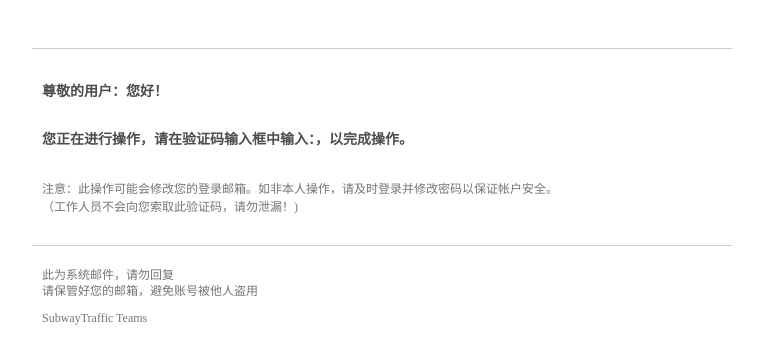
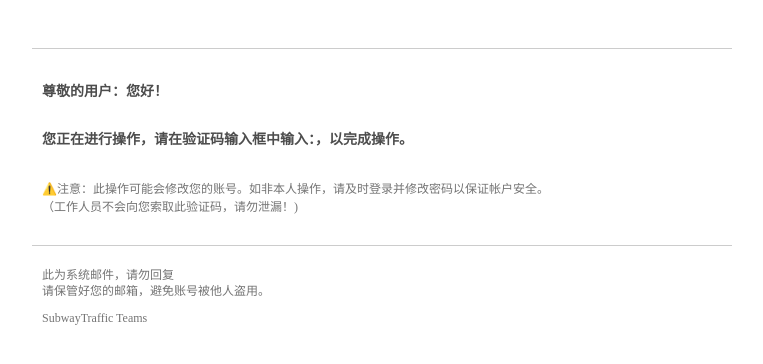
Before and after one commit to liushuochen/SubwayTraffic, a Flask app: template templates/send_code.html in a window 1280 px wide. Shown: the top 364 px of the page, without its empty margins (258-1021 px from the left). Run offline with Flask 2, Linux system fonts and the light colour scheme; the template is opened without the code that fills it, so the values that code supplies are empty; parts of the project's set-up code (start-up, migrations or seed data) failed here and were passed over.

Commit message:
修改邮件发送者名称

```diff
--- a/doc/new_features_v1.0.0.txt
+++ b/doc/new_features_v1.0.0.txt
@@ -162,3 +162,4 @@ SubwayTraffic Platform dev0.3.0.B030
     1、【优化】优化蓝图注册
     2、【开发】通过邮件发送验证码时，会被记录到数据库中
     3、【开发】删除修改用户必须使用密码参数的要求
+    4、【修复】系统邮件发送者名称修改为SubwayTraffic
--- a/main.py
+++ b/main.py
@@ -40,7 +40,7 @@ def send_mail(**kwargs):
     message = flask_mail.Message(
         subject,
         recipients=kwargs["receiver"],
-        sender=("admin", conf.get("deploy", "admin_email")),
+        sender=("SubwayTraffic", conf.get("deploy", "admin_email")),
     )
     if mail_type == "send_code":
         message.html = flask.render_template("send_code.html",
--- a/templates/send_code.html
+++ b/templates/send_code.html
@@ -25,7 +25,7 @@
                 <div style="margin-bottom:30px;">
                     <small style="display:block;margin-bottom:20px;font-size:12px;">
                         <p style="color:#747474;">
-                            注意：此操作可能会修改您的登录邮箱。如非本人操作，请及时登录并修改密码以保证帐户安全。
+                            ⚠️注意：此操作可能会修改您的账号。如非本人操作，请及时登录并修改密码以保证帐户安全。
                             <br>（工作人员不会向您索取此验证码，请勿泄漏！)
                         </p>
                     </small>
@@ -34,7 +34,7 @@
             <div style="width:700px;margin:0 auto;">
                 <div style="padding:10px 10px 0;border-top:1px solid #ccc;color:#747474;margin-bottom:20px;line-height:1.3em;font-size:12px;">
                     <p>此为系统邮件，请勿回复<br>
-                        请保管好您的邮箱，避免账号被他人盗用
+                        请保管好您的邮箱，避免账号被他人盗用。
                     </p>
                     <p>SubwayTraffic Teams</p>
                 </div>
```
